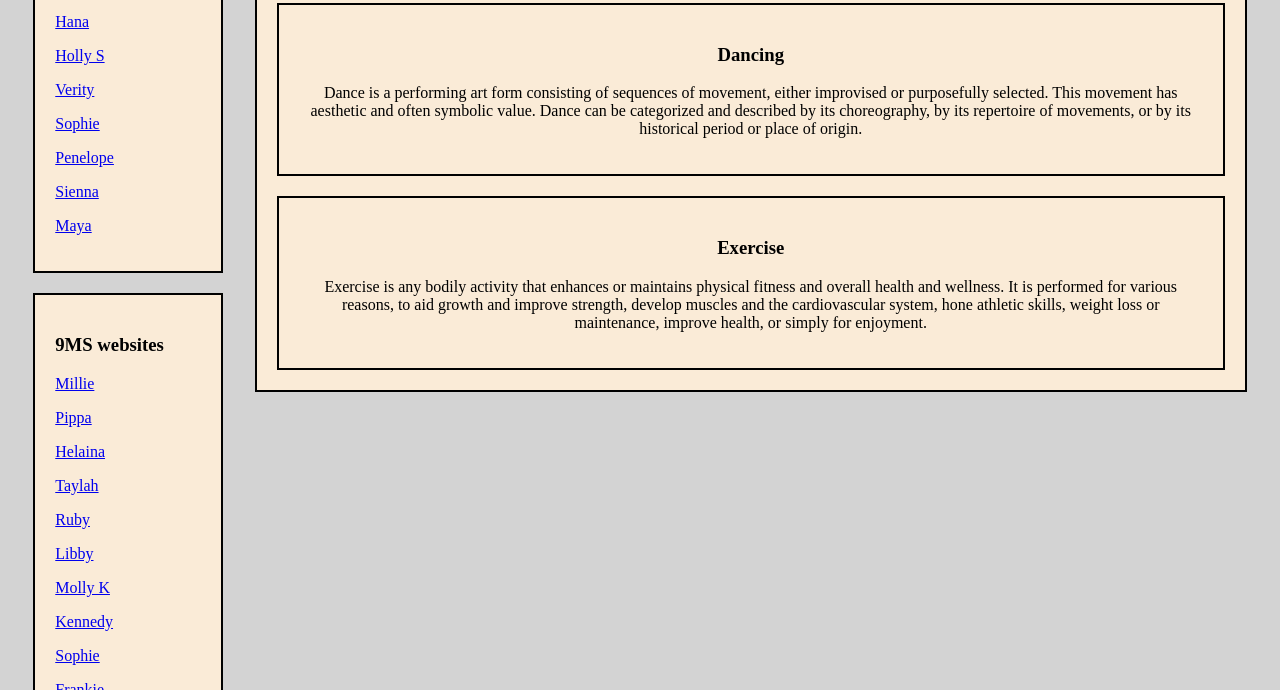
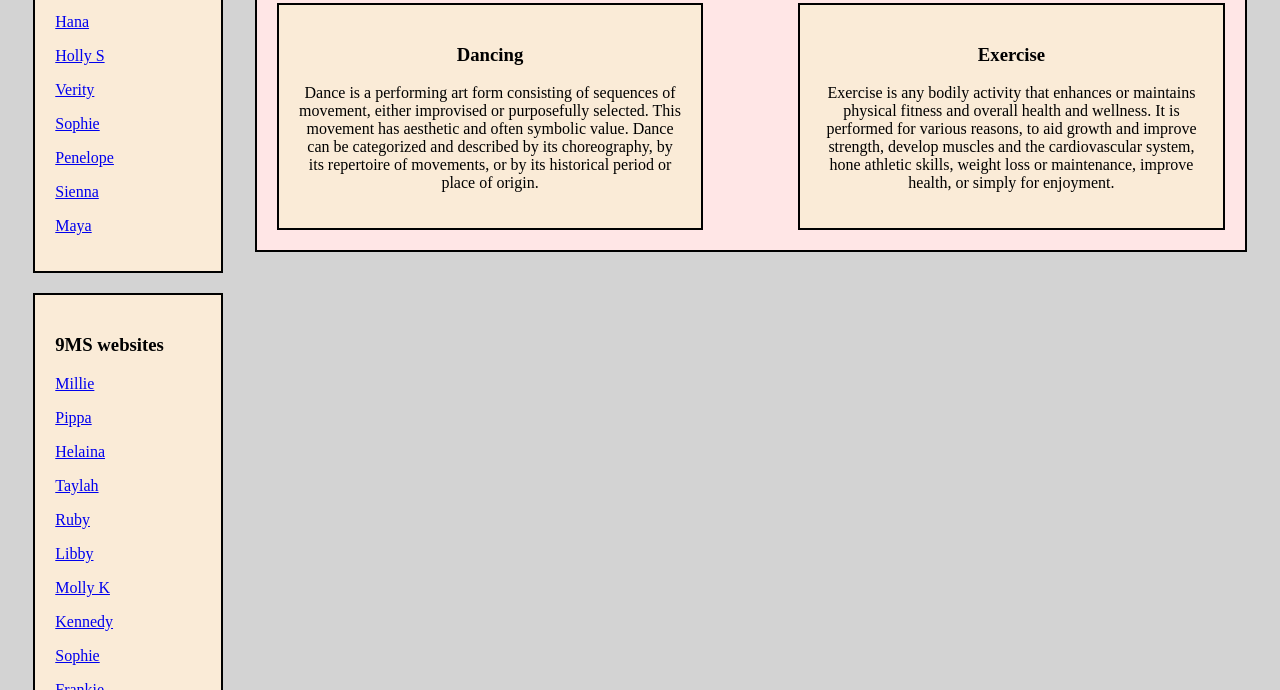
Before and after one commit to liamonk/2022digitech, a plain HTML site: page index.html in a window 1280 px wide. Shown: the part 678-1368 px from the top of the page. Drawn offline with Linux system fonts and the light colour scheme.

Commit message:
Update style.css

```diff
--- a/style.css
+++ b/style.css
@@ -28,7 +28,7 @@
 .mainContent{
   float: right;
   width: 75%;
-  background-color: #FAEBD7;
+  background-color: #ffe6e6;
   border: 2px;
   border-style: solid;
   border-color: black;
@@ -36,6 +36,19 @@
   margin-top: 20px;
   text-align: center;
   margin-right: 2%;
+}
+
+.leftMain{
+  float: left;
+  width: 45%;
+  border: 2px;
+
+}
+
+.rightMain{
+  float: right;
+  width: 45%;
+  border: 2px;
 }
 
 
```
